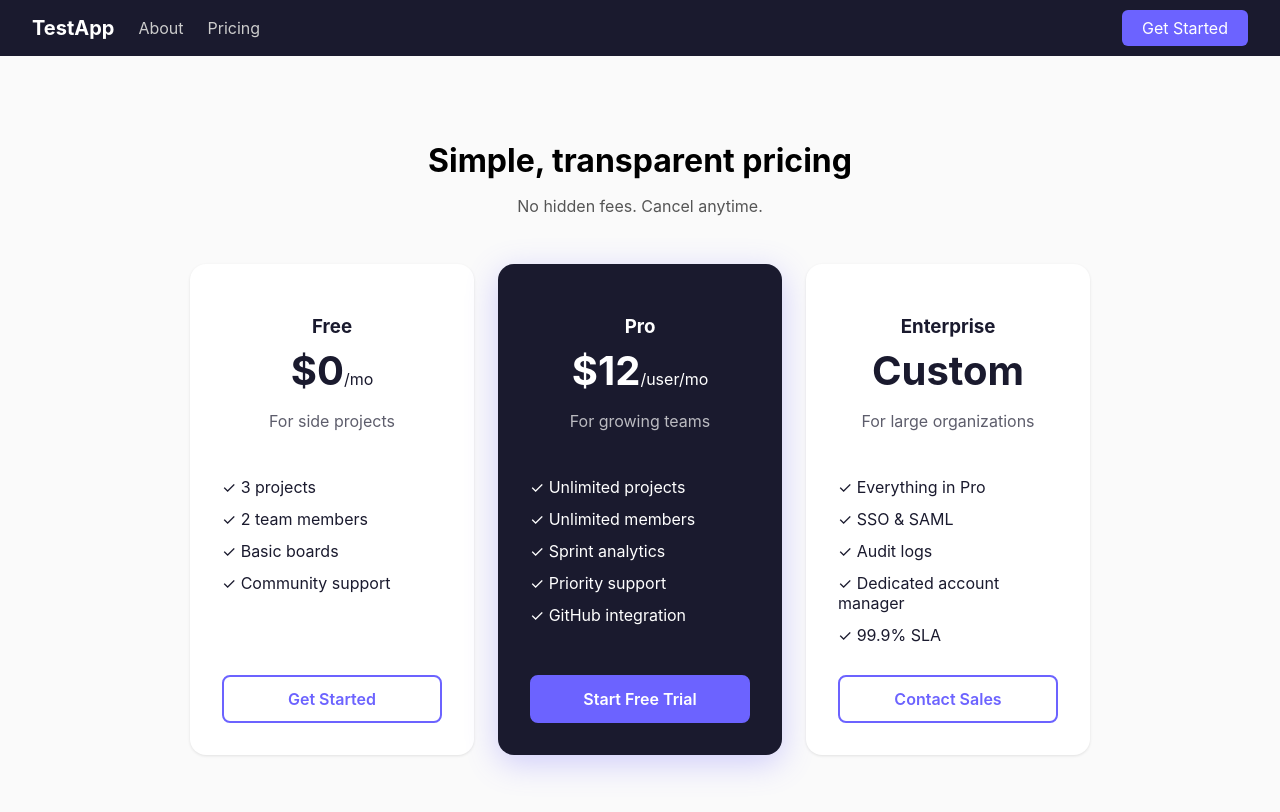
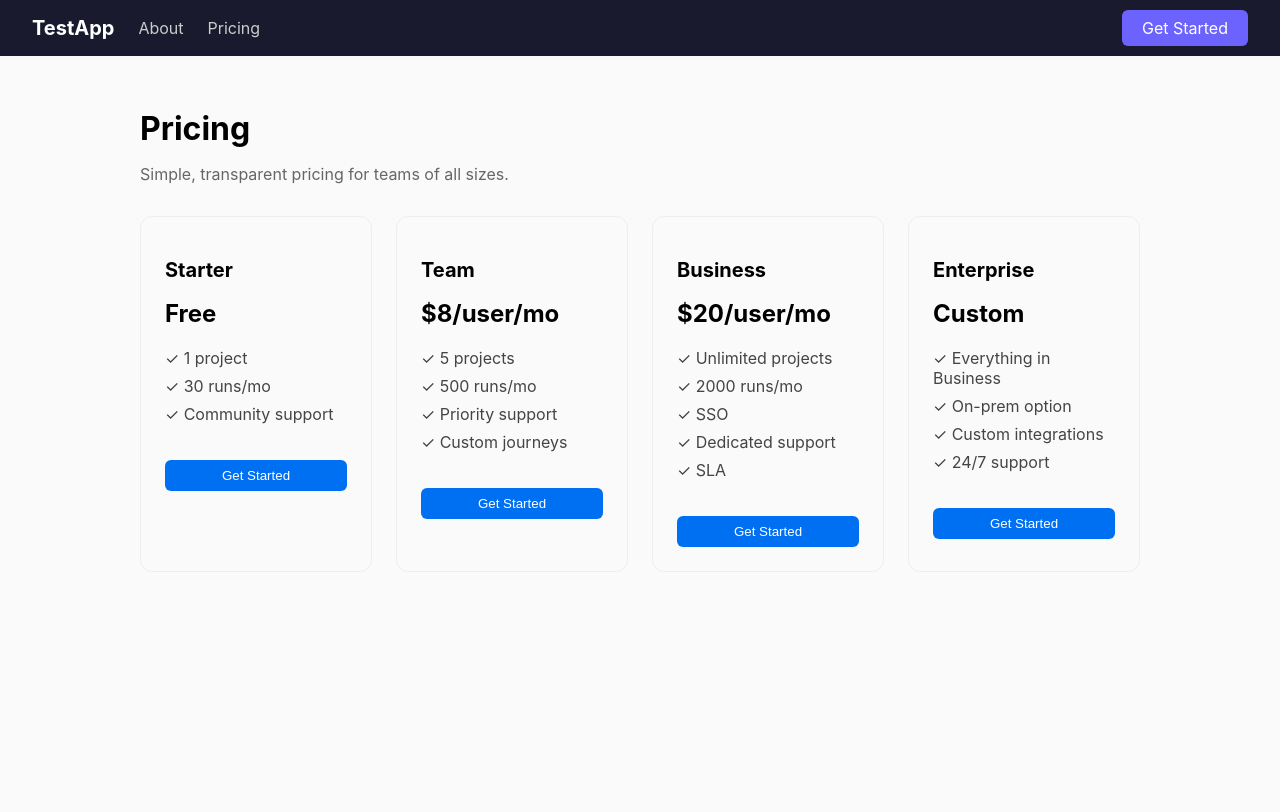
Before and after one commit to looksgoodtomeai/test-app, a Next.js app: page /pricing in a window 1280 px wide. Shown: the top 812 px of the page. Built offline with nearby package versions, Linux system fonts and the light colour scheme.

Commit message:
feat: revamp pricing page with 4 tiers

```diff
--- a/src/app/pricing/page.tsx
+++ b/src/app/pricing/page.tsx
@@ -1,38 +1,31 @@
-const plans = [
-  { name: 'Free', price: '$0', period: '/mo', desc: 'For side projects', features: ['3 projects', '2 team members', 'Basic boards', 'Community support'], cta: 'Get Started' },
-  { name: 'Pro', price: '$12', period: '/user/mo', desc: 'For growing teams', features: ['Unlimited projects', 'Unlimited members', 'Sprint analytics', 'Priority support', 'GitHub integration'], cta: 'Start Free Trial', featured: true },
-  { name: 'Enterprise', price: 'Custom', period: '', desc: 'For large organizations', features: ['Everything in Pro', 'SSO & SAML', 'Audit logs', 'Dedicated account manager', '99.9% SLA'], cta: 'Contact Sales' },
-]
+export default function Pricing() {
+  const plans = [
+    { name: "Starter", price: "Free", features: ["1 project", "30 runs/mo", "Community support"] },
+    { name: "Team", price: "$8/user/mo", features: ["5 projects", "500 runs/mo", "Priority support", "Custom journeys"] },
+    { name: "Business", price: "$20/user/mo", features: ["Unlimited projects", "2000 runs/mo", "SSO", "Dedicated support", "SLA"] },
+    { name: "Enterprise", price: "Custom", features: ["Everything in Business", "On-prem option", "Custom integrations", "24/7 support"] },
+  ];
 
-export default function Pricing() {
   return (
-    <div style={{ maxWidth: 900, margin: '0 auto', padding: '64px 24px', textAlign: 'center' }}>
-      <h1 style={{ marginBottom: 8 }}>Simple, transparent pricing</h1>
-      <p style={{ color: '#555', marginBottom: 48 }}>No hidden fees. Cancel anytime.</p>
-      <div style={{ display: 'grid', gridTemplateColumns: 'repeat(3, 1fr)', gap: 24 }}>
+    <main style={{ padding: "2rem", maxWidth: "1000px", margin: "0 auto" }}>
+      <h1 style={{ fontSize: "2rem", marginBottom: "1rem" }}>Pricing</h1>
+      <p style={{ marginBottom: "2rem", color: "#666" }}>Simple, transparent pricing for teams of all sizes.</p>
+      <div style={{ display: "grid", gridTemplateColumns: "repeat(auto-fit, minmax(220px, 1fr))", gap: "1.5rem" }}>
         {plans.map((plan) => (
-          <div key={plan.name} style={{
-            background: plan.featured ? '#1a1a2e' : '#fff',
-            color: plan.featured ? '#fff' : '#1a1a2e',
-            padding: 32, borderRadius: 16,
-            boxShadow: plan.featured ? '0 8px 32px rgba(108,99,255,0.3)' : '0 1px 3px rgba(0,0,0,0.1)',
-            display: 'flex', flexDirection: 'column' as const,
-          }}>
-            <h3 style={{ marginBottom: 8 }}>{plan.name}</h3>
-            <div style={{ fontSize: '2.5rem', fontWeight: 700 }}>{plan.price}<span style={{ fontSize: '1rem', fontWeight: 400 }}>{plan.period}</span></div>
-            <p style={{ opacity: 0.7, marginBottom: 24 }}>{plan.desc}</p>
-            <ul style={{ textAlign: 'left', listStyle: 'none', padding: 0, marginBottom: 24, flex: 1 }}>
-              {plan.features.map((f) => <li key={f} style={{ padding: '6px 0' }}>✓ {f}</li>)}
+          <div key={plan.name} style={{ border: "1px solid #eee", borderRadius: "12px", padding: "1.5rem" }}>
+            <h2 style={{ fontSize: "1.25rem" }}>{plan.name}</h2>
+            <p style={{ fontSize: "1.5rem", fontWeight: "bold", margin: "0.5rem 0" }}>{plan.price}</p>
+            <ul style={{ listStyle: "none", padding: 0 }}>
+              {plan.features.map((f) => (
+                <li key={f} style={{ padding: "0.25rem 0", color: "#444" }}>✓ {f}</li>
+              ))}
             </ul>
-            <a href="#" style={{
-              background: plan.featured ? '#6c63ff' : 'transparent',
-              border: `2px solid ${plan.featured ? '#6c63ff' : '#6c63ff'}`,
-              color: plan.featured ? '#fff' : '#6c63ff',
-              padding: '12px 24px', borderRadius: 8, textDecoration: 'none', fontWeight: 600,
-            }}>{plan.cta}</a>
+            <button style={{ marginTop: "1rem", padding: "0.5rem 1rem", background: "#0070f3", color: "white", border: "none", borderRadius: "6px", cursor: "pointer", width: "100%" }}>
+              Get Started
+            </button>
           </div>
         ))}
       </div>
-    </div>
-  )
+    </main>
+  );
 }
```
